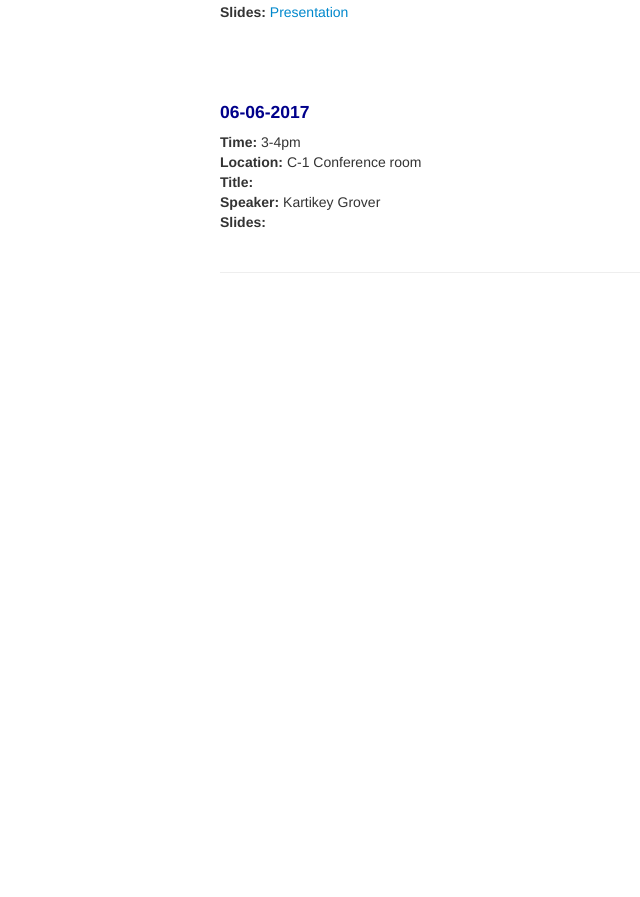
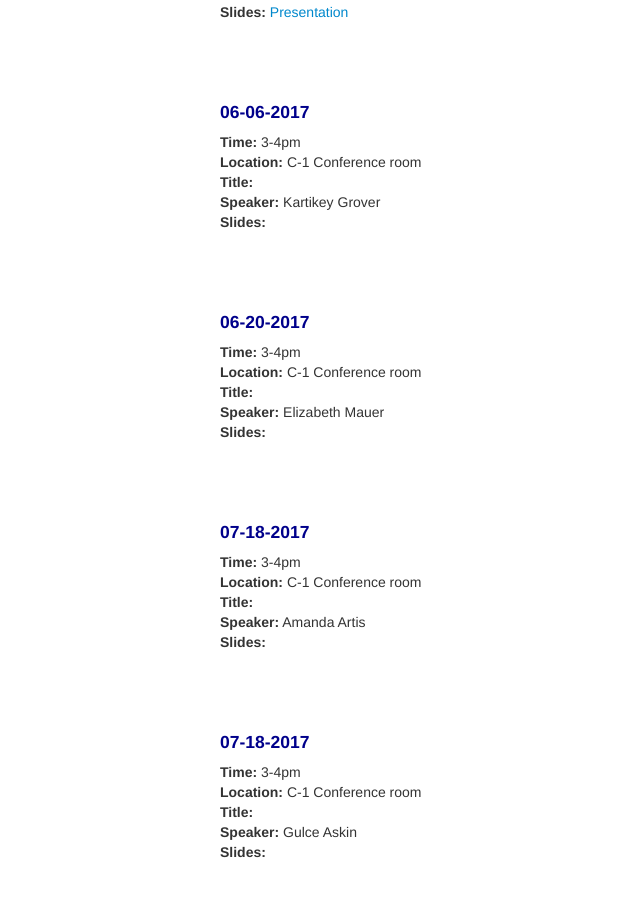
Before and after one commit to ovsavenkov/ovsavenkov.github.io, a Jekyll site: the page built from seminars.md, in a window 1280 px wide and 900 px high, scrolled down 1410 px. Shown: the top 897 px of the window, without its empty margins (70-710 px from the left). Built offline with Jekyll 4.4.1, drawn with Linux system fonts in a browser that asks for light colours; before the commit the page ends 1714 px from its top, so only the background shows below that.

Commit message:
add speakers

```diff
--- a/seminars.md
+++ b/seminars.md
@@ -82,3 +82,37 @@ description: Division of Biostatistics and Epidemiology Seminars
 **Title:**    \\
 **Speaker:** Kartikey Grover\\
 **Slides:**
+
+<br>
+<br>
+<br>
+
+#### 06-20-2017
+**Time:** 3-4pm \\
+**Location:** C-1 Conference room \\
+**Title:**    \\
+**Speaker:** Elizabeth Mauer\\
+**Slides:**
+
+<br>
+<br>
+<br>
+
+#### 07-18-2017
+**Time:** 3-4pm \\
+**Location:** C-1 Conference room \\
+**Title:**    \\
+**Speaker:** Amanda Artis\\
+**Slides:**
+
+
+<br>
+<br>
+<br>
+
+#### 07-18-2017
+**Time:** 3-4pm \\
+**Location:** C-1 Conference room \\
+**Title:**    \\
+**Speaker:** Gulce Askin\\
+**Slides:**
```
